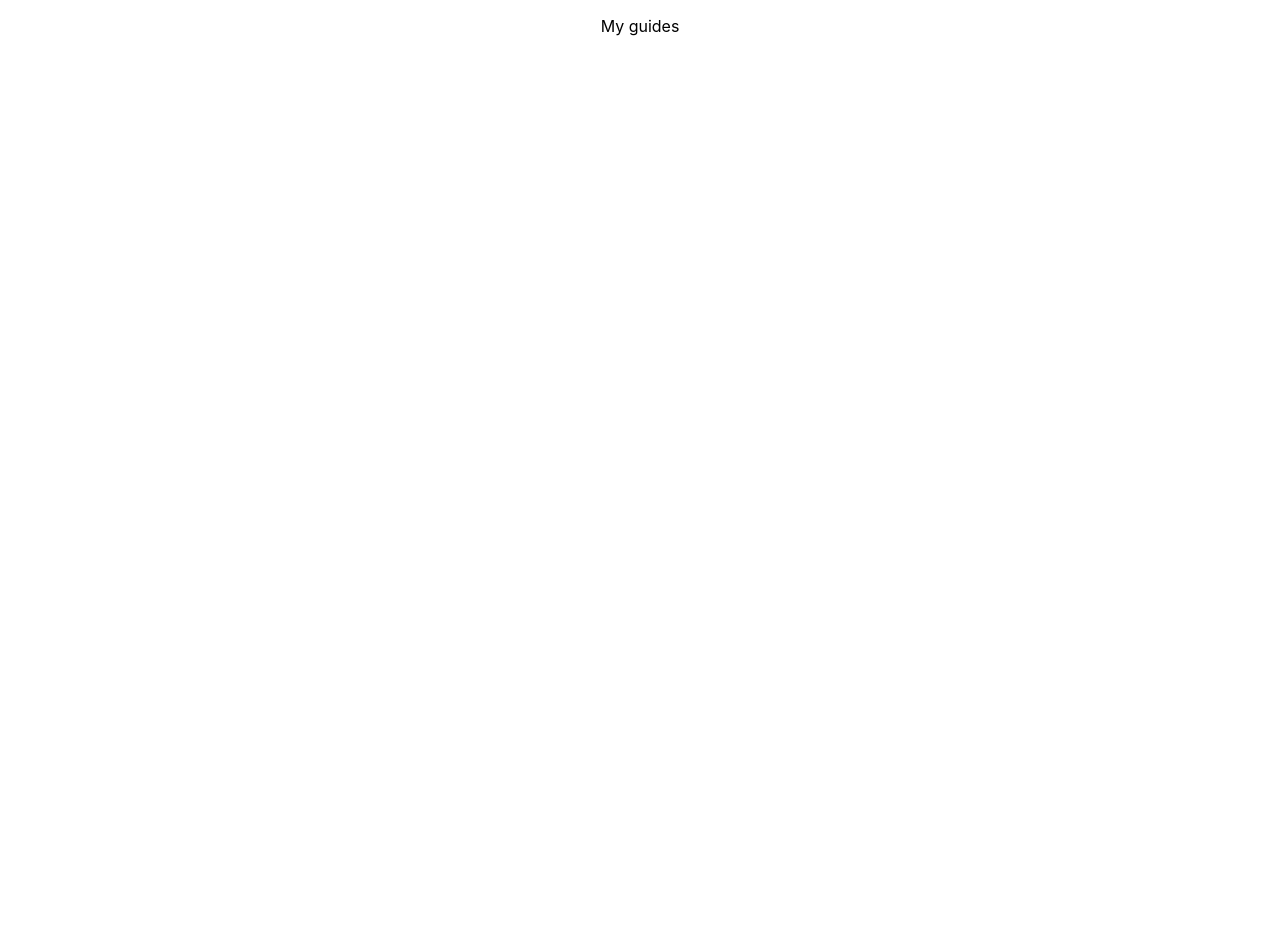
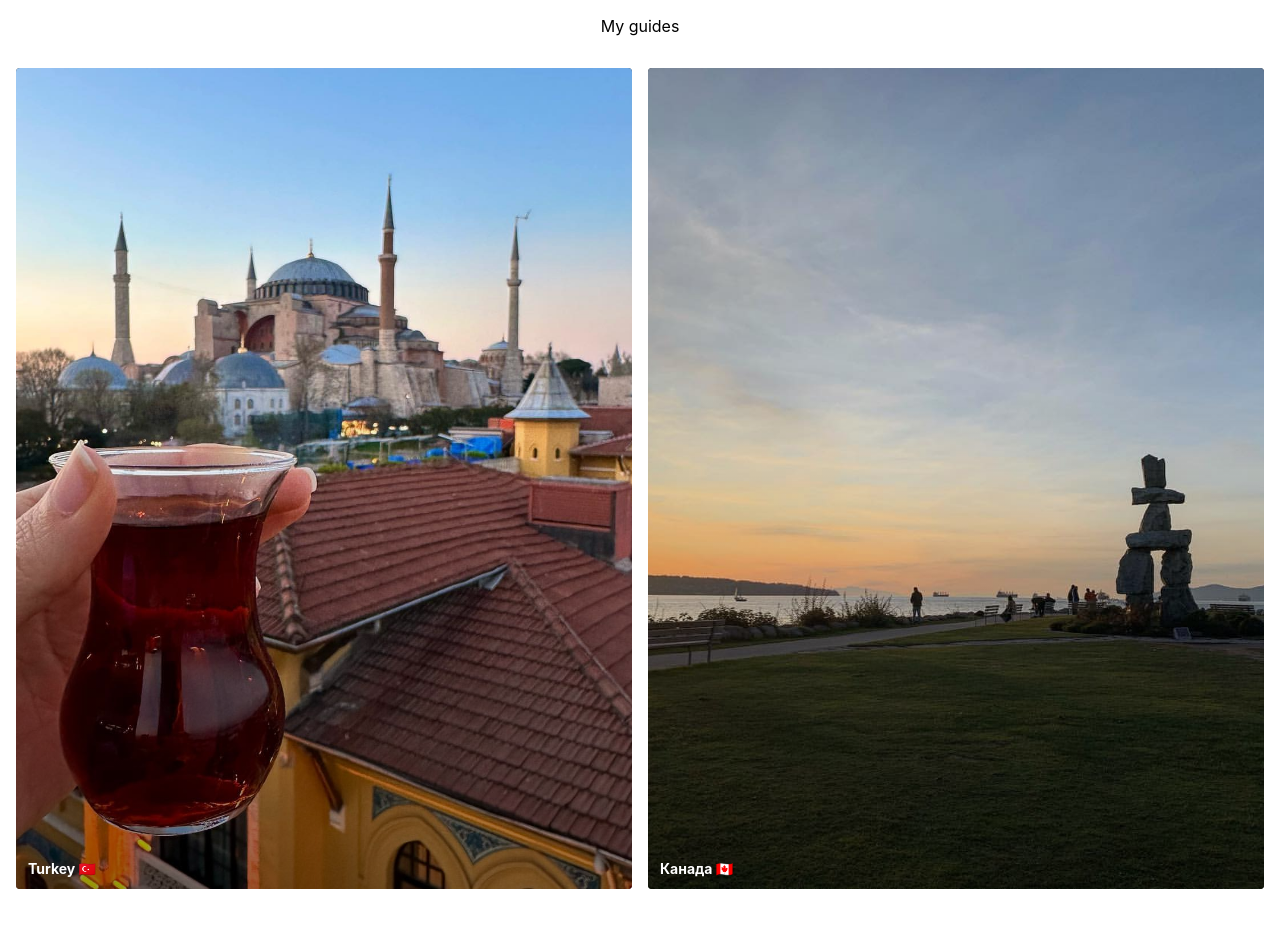
Before and after one commit to Silvochka/insta-guides, a React (Create React App) app: page / in a window 1280 px wide. Shown: the top 928 px of the page. Before the commit the page ends 800 px from the top, so only its background shows below. Built offline with nearby package versions, Linux system fonts and the light colour scheme.

Commit message:
guide tile in the list view

```diff
--- a/src/App.css
+++ b/src/App.css
@@ -1,10 +1,5 @@
 .App {
   text-align: center;
-}
-
-.App-logo {
-  height: 40vmin;
-  pointer-events: none;
 }
 
 .App-header {
@@ -14,15 +9,10 @@
   justify-content: center;
 }
 
-.App-link {
-  color: #61dafb;
+.GuidesList {
+  display: grid;
+  grid-auto-flow: row;
+  grid-template-columns: 1fr 1fr;
+  grid-gap: 16px;
+  margin: 16px;
 }
-
-@keyframes App-logo-spin {
-  from {
-    transform: rotate(0deg);
-  }
-  to {
-    transform: rotate(360deg);
-  }
-}
--- a/src/App.js
+++ b/src/App.js
@@ -1,5 +1,6 @@
-import logo from './logo.svg';
 import './App.css';
+import { guides } from "./guides";
+import GuideTile from "./views/GuideTile";
 
 function App() {
   return (
@@ -10,6 +11,11 @@ function App() {
           My guides
         </p>
       </header>
+      <div className="GuidesList">
+      {guides.map(guide => (
+        <GuideTile guide={guide}></GuideTile>
+      ))}
+      </div>
     </div>
   );
 }
--- a/src/guides.js
+++ b/src/guides.js
@@ -0,0 +1,97 @@
+export const guides = [{
+    "id": 1,
+    "title": "Turkey 🇹🇷",
+},
+{
+    "id": 2,
+    "title": "Канада 🇨🇦",
+},
+{
+    "id": 3,
+    "title": "Мексика 🇲🇽",
+},
+{
+    "id": 4,
+    "title": "Нидерланды 🇳🇱",
+},
+{
+    "id": 5,
+    "title": "Амстердам 🇳🇱",
+},
+{
+    "id": 6,
+    "title": "Caribbean",
+},
+{
+    "id": 7,
+    "title": "US - Восточное Побережье",
+},
+{
+    "id": 8,
+    "title": "US National Parks",
+},
+{
+    "id": 9,
+    "title": "Hawaii",
+},
+{
+    "id": 10,
+    "title": "Oregon",
+},
+{
+    "id": 11,
+    "title": "California",
+},
+{
+    "id": 12,
+    "title": "Обо мне",
+},
+{
+    "id": 13,
+    "title": "Hikes",
+},
+{
+    "id": 14,
+    "title": "Природа Вашингтона",
+},
+{
+    "id": 15,
+    "title": "New England states",
+},
+{
+    "id": 16,
+    "title": "US Midwest states",
+},
+{
+    "id": 17,
+    "title": "US Mountain West states",
+},
+{
+    "id": 18,
+    "title": "Катаемся с гор",
+},
+{
+    "id": 19,
+    "title": "Города Вашингтона",
+},
+{
+    "id": 20,
+    "title": "Washington Olympic Peninsula",
+},
+{
+    "id": 21,
+    "title": "10 дней в Техасе",
+},
+{
+    "id": 22,
+    "title": "10 дней в WA/OR/CA/NV",
+},
+{
+    "id": 23,
+    "title": "Концерты",
+},
+{
+    "id": 24,
+    "title": "Западная Европа",
+},
+];
--- /dev/null
+++ b/src/views/GuideTile.css
@@ -0,0 +1,97 @@
+.GuideTile {
+    border-radius: 4px;
+    overflow: hidden;
+    box-sizing: border-box;
+    position: relative;
+    background-color: rgb(54, 54, 54);
+    justify-content: flex-start;
+    flex-direction: column;
+    align-items: stretch;
+    display: flex;
+    flex: 50%;
+}
+
+.GuideTile .CoverImage {
+    display: block;
+    width: 100%;
+    background-position: center center;
+    background-repeat: no-repeat;
+    background-size: cover;
+    padding-top: 133.333%;
+    width: 100%;
+    position: relative;
+}
+
+.GuideTile .CoverGradient {
+    align-items: stretch;
+    background: linear-gradient( to top, rgba(0, 0, 0, .4) 0%, rgba(0, 0, 0, 0) 60% );
+    border: 0;
+    bottom: 0;
+    box-sizing: border-box;
+    display: flex;
+    flex-direction: column;
+    flex-shrink: 0;
+    font: inherit;
+    font-size: 100%;
+    left: 0;
+    margin: 0;
+    padding: 0;
+    position: absolute;
+    right: 0;
+    top: 0;
+    vertical-align: baseline;
+}
+
+.TitleWrapper {
+    width: 85%;
+    padding-top: 12px;
+    padding-bottom: 12px;
+    padding-left: 12px;
+    overflow-y: visible;
+    overflow-x: visible;
+    bottom: 0;
+    border-bottom-left-radius: 0;
+    padding-right: 12px;
+    background-color: transparent;
+    flex-direction: column;
+    box-sizing: border-box;
+    display: flex;
+    border-bottom-right-radius: 0;
+    flex-shrink: 0;
+    align-items: stretch;
+    align-self: auto;
+    justify-content: flex-start;
+    flex-grow: 0;
+    left: 0;
+    border-top-left-radius: 0;
+    border-top-right-radius: 0;
+    position: absolute;
+}
+
+.TitleNameWrapper {
+    overflow-y: visible;
+    overflow-x: visible;
+    border-bottom-left-radius: 0;
+    background-color: transparent;
+    flex-direction: column;
+    box-sizing: border-box;
+    display: flex;
+    border-bottom-right-radius: 0;
+    flex-shrink: 0;
+    align-items: stretch;
+    align-self: auto;
+    justify-content: flex-start;
+    position: relative;
+    flex-grow: 0;
+    border-top-left-radius: 0;
+    border-top-right-radius: 0;
+    text-align: start;
+}
+
+.TitleTextWrapper {
+    font-size: 14px;
+    line-height: 16px;
+    color: white;
+    font-weight: 700;
+    display: block;
+}
--- /dev/null
+++ b/src/views/GuideTile.js
@@ -0,0 +1,29 @@
+import './GuideTile.css';
+
+const covers = require.context('../../public/images/covers', true);
+
+function GuideTile({ guide }) {
+    try {
+        covers(`./guide-${guide.id}.jpeg`);
+    } catch {
+        return <div />;
+    }
+
+    let coverSrc = covers(`./guide-${guide.id}.jpeg`);
+    console.log(coverSrc);
+    return (
+        <div className="GuideTile">
+            <div style={{ backgroundImage: `url(${coverSrc})` }} className="CoverImage" />
+            <div className="CoverGradient" />
+            <div className="TitleWrapper" >
+                <div className="TitleNameWrapper" >
+                    <div className="TitleTextWrapper" >
+                        {guide.title}
+                    </div>
+                </div>
+            </div>
+
+        </div>);
+}
+
+export default GuideTile;
```
Also changed, not shown: public/images/covers/guide-1.jpeg (added), public/images/covers/guide-2.jpeg (added), 17 other files (tests, documents, lock files or other folders).
